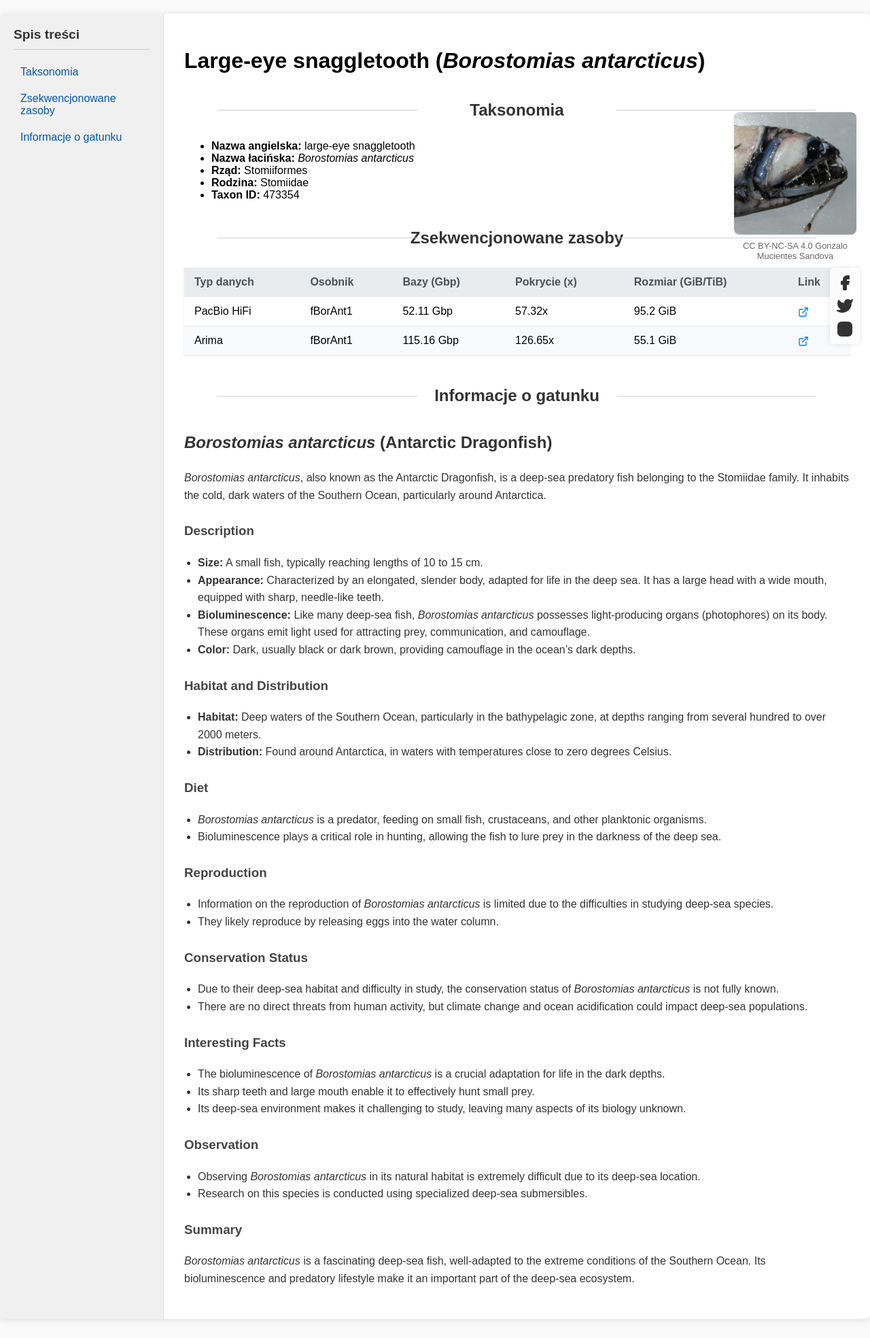
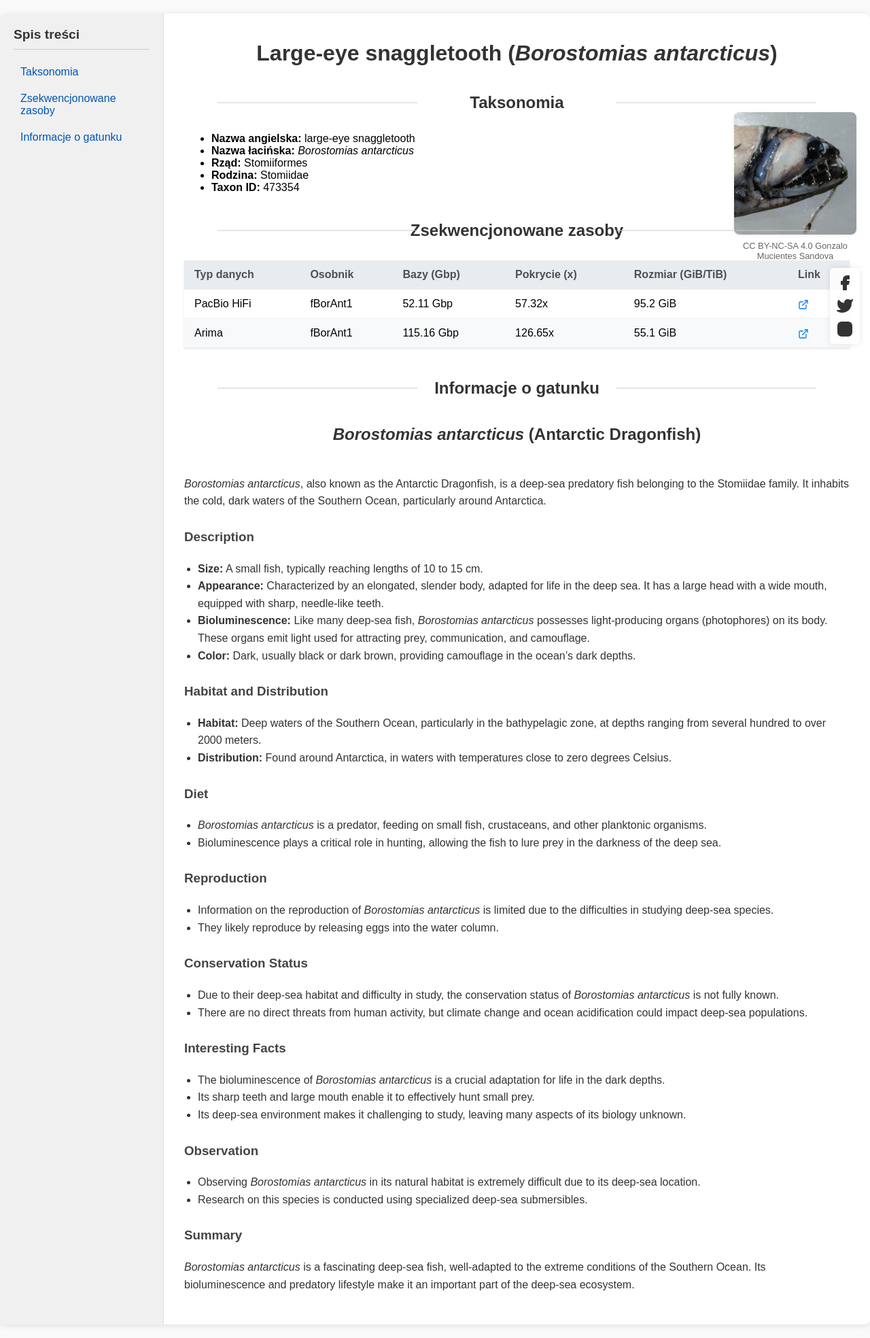
Before and after one commit to tomustloczek1/stronyWWWtzylinski, a Jekyll site: the page built from _species/borostomias_antarcticus.md, in a window 1280 px wide. Shown: the whole page at 68% size. Built offline with Jekyll 4.4.1, drawn with Linux system fonts in a browser that asks for light colours.

Commit message:
Update species.html

```diff
--- a/_layouts/species.html
+++ b/_layouts/species.html
@@ -1,4 +1,4 @@
-<!DOCTYPE html>
+    <!DOCTYPE html>
 <html lang="pl">
 <head>
     <meta charset="UTF-8">
@@ -70,6 +70,13 @@
             flex-grow: 1;
             padding: 30px;
             position: relative;
+        }
+        /* --- Główny tytuł strony (H1) --- */
+        main.content h1 {
+            text-align: center; /* Wyśrodkowanie tytułu */
+            margin-top: 10px; /* Mniejszy margines górny */
+            margin-bottom: 40px; /* Większy margines dolny przed pierwszą sekcją */
+            color: #333;
         }
 
         /* --- Nagłówki sekcji --- */
```
